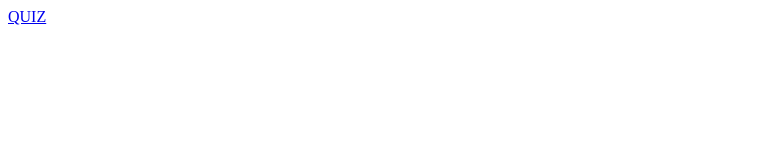
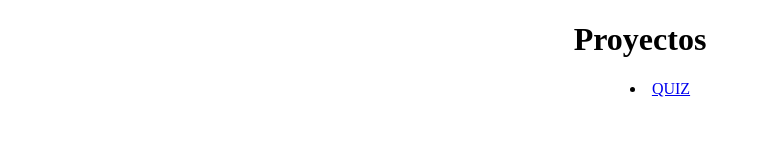
Before and after one commit to Edu-Maga/edu-maga.github.io, a plain HTML site: page index.html in a window 1280 px wide. Shown: the whole page, without its empty margins (0-761 px from the left). Drawn offline with Linux system fonts and the light colour scheme.

Commit message:
Lista Centrada

```diff
--- a/index.html
+++ b/index.html
@@ -4,10 +4,17 @@
     <meta charset="UTF-8">
     <meta name="viewport" content="width=device-width, initial-scale=1.0">
     <title>Proyectos</title>
+    <link rel="stylesheet" href="styles.css">
 </head>
 <body>
-    <a href="QUIZ/index.html">
-        QUIZ
-    </a>
+    <h1>Proyectos</h1>
+    <ul>
+       <li>
+        <a href="QUIZ/index.html">
+            QUIZ
+        </a>
+       </li>
+    </ul>
+
 </body>
 </html>
--- /dev/null
+++ b/styles.css
@@ -0,0 +1,7 @@
+h1{
+    text-align: center;
+}
+ul{
+    text-align: center;
+    list-style-position: inside;
+}
```
